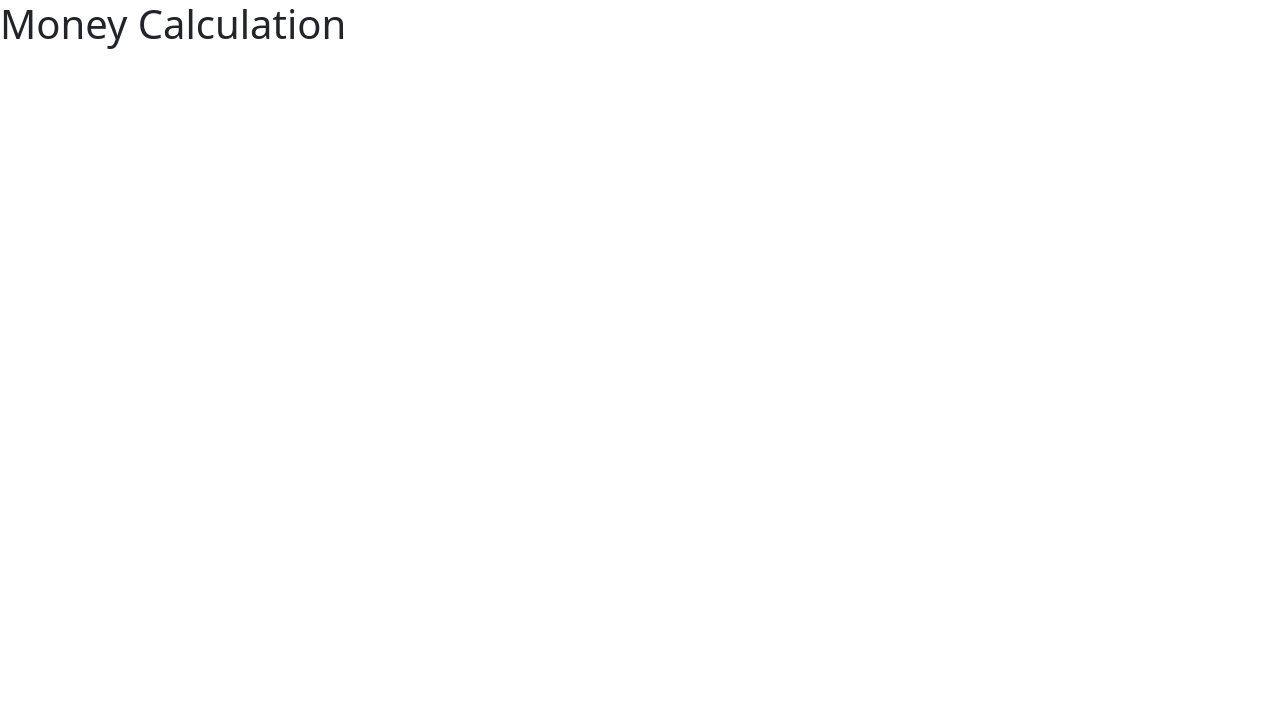
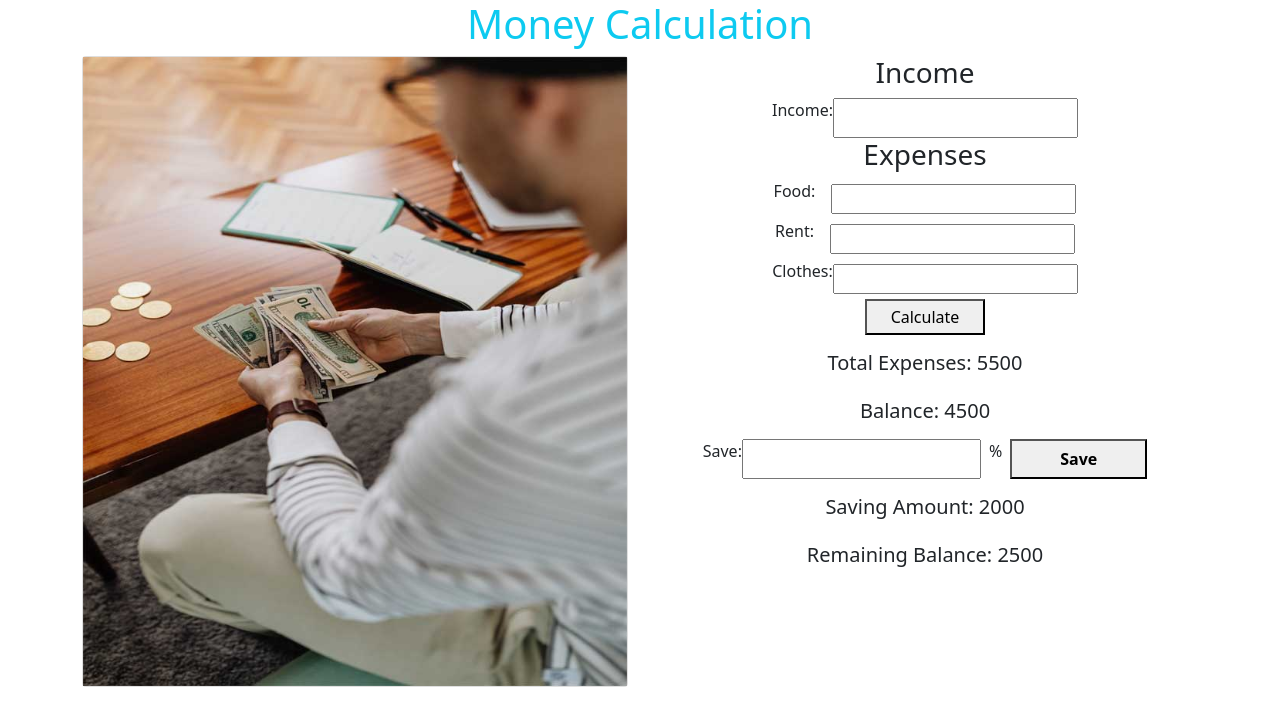
Before and after one commit to zayanahmed925/money-master, a plain HTML site: page index.html in a window 1280 px wide. Drawn offline with nearby package versions, Linux system fonts and the light colour scheme.

Commit message:
project Structer Done

```diff
--- a/index.html
+++ b/index.html
@@ -12,7 +12,53 @@
 </head>
 
 <body>
-    <h1>Money Calculation</h1>
+    <main class=" container">
+        <header>
+            <h1 class="text-info text-center">Money Calculation</h1>
+        </header>
+        <section>
+            <div class="row ">
+                <div class="col-sm-6">
+                    <div class="card">
+                        <img class="img-fluid" src="img/money.jpg" alt="">
+                    </div>
+                </div>
+                <div class="col-sm-6 d-flex flex-column align-items-center">
+
+                    <h3 class="">Income</h3>
+                    <div class="d-flex flex-row justify-content-center ">
+                        <p class="text-start">Income: </p>
+                        <input class="ps-2" type="text">
+                    </div>
+                    <h3>Expenses</h3>
+                    <div class="d-flex flex-row justify-content-center align-items-center">
+                        <p class="text-start ">Food:</p>
+                        <input class="ps-2 ms-3" type="text">
+                    </div>
+                    <div class="d-flex flex-row justify-content-center align-items-center">
+                        <p>Rent:</p>
+                        <input class="ps-2 ms-3" type="text">
+                    </div>
+                    <div class="d-flex flex-row justify-content-center align-items-center">
+                        <p>Clothes:</p>
+                        <input class="ps-2" type="text">
+                    </div>
+                    <button id="calculate-btn" class="px-4 py-1">Calculate</button>
+                    <h5 class="py-3">Total Expenses: 5500 </h5>
+                    <h5 class="pb-2">Balance: 4500 </h5>
+                    <div class="d-flex flex-row">
+                        <p>Save:</p>
+                        <input type="text">
+                        <p class="px-2">%</p>
+                        <button class="px-5 py-1 fw-bold">Save</button>
+                    </div>
+                    <h5 class="py-3">Saving Amount: 2000 </h5>
+                    <h5>Remaining Balance: 2500 </h5>
+
+                </div>
+            </div>
+        </section>
+    </main>
 
     <!-- java link -->
     <script src="js/app.js"></script>
--- a/js/app.js
+++ b/js/app.js
@@ -0,0 +1,3 @@
+document.getElementById('calculate-btn').addEventListener('click', function () {
+    console.log('hi')
+})
```
